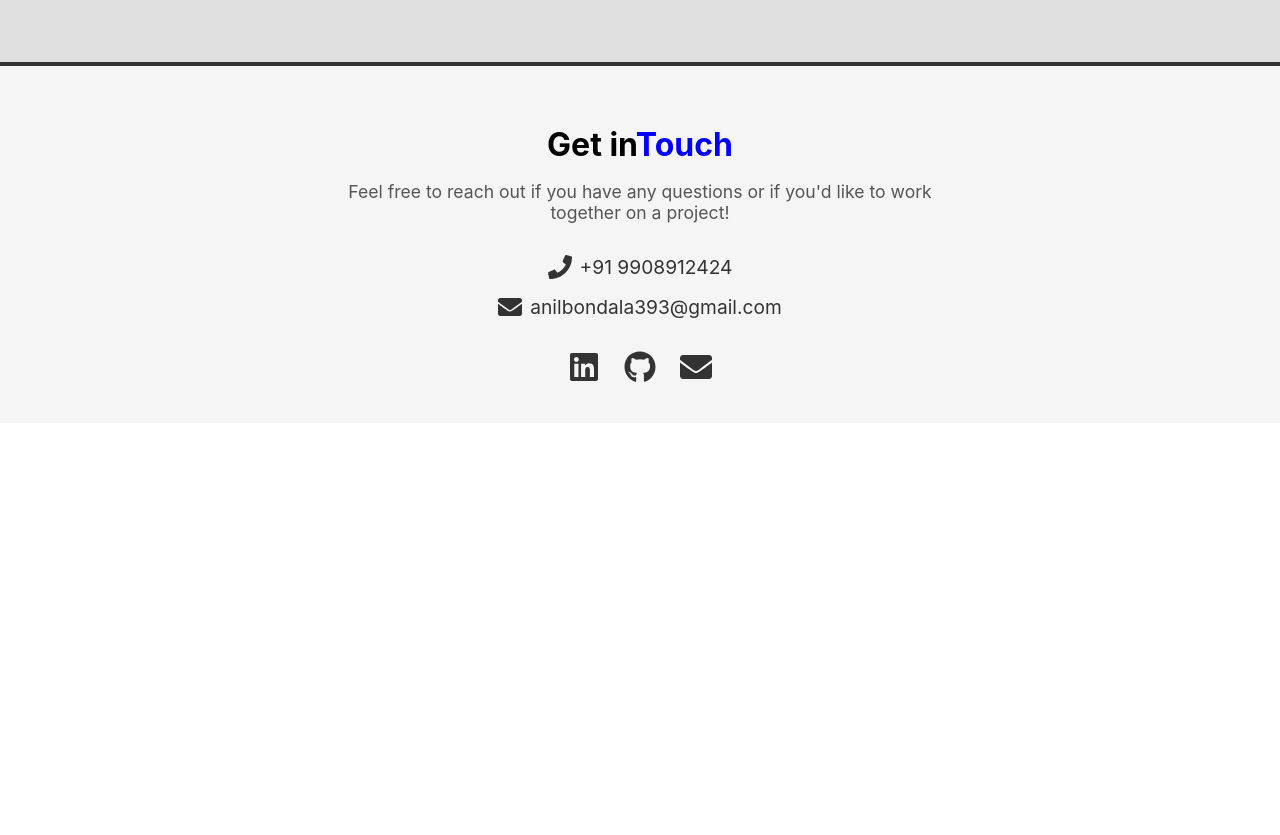
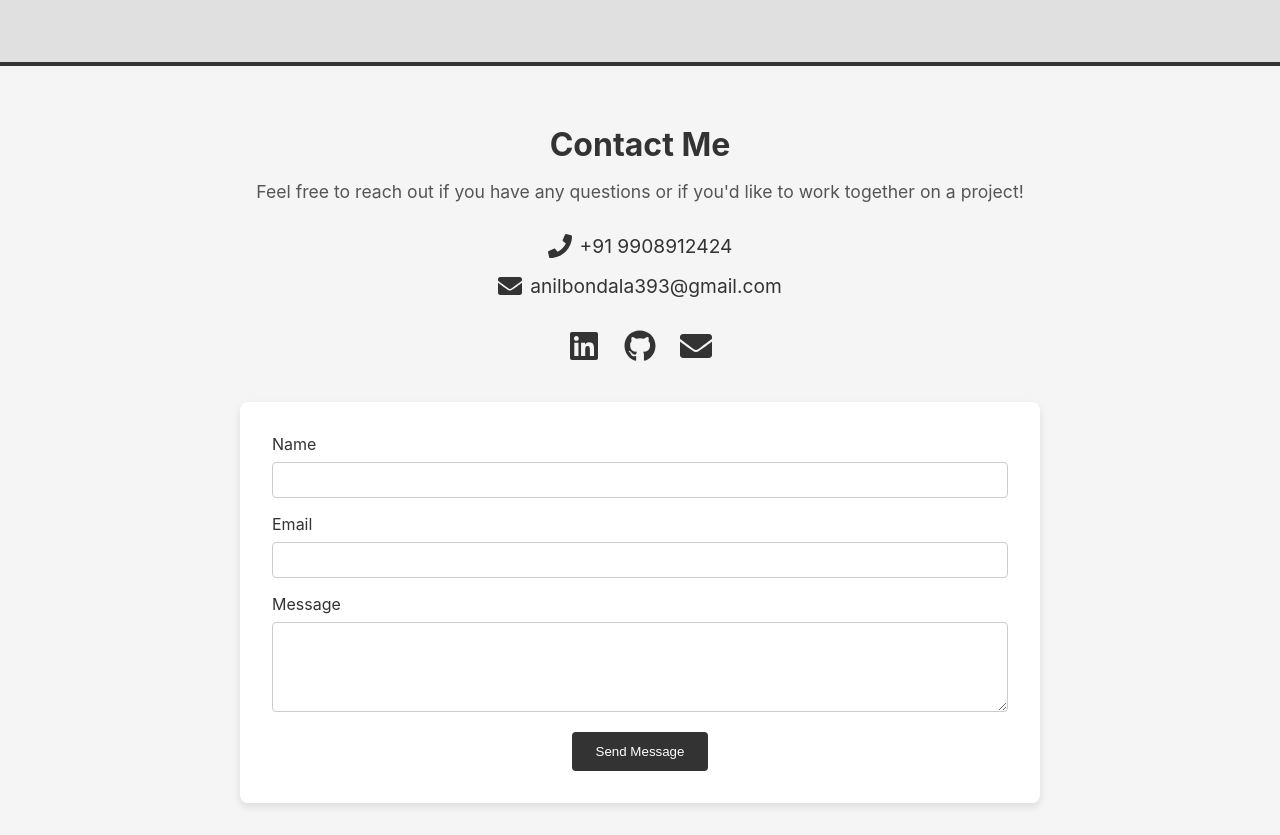
Before and after one commit to anilyadav393/anilprtfolio6, a React (Create React App) app: page / in a window 1280 px wide. Shown: the part 2500-3335 px from the top of the page. Before the commit the page ends 2923 px from the top, so only its background shows below. Built offline with nearby package versions, Linux system fonts and the light colour scheme; the HTML template or start-up script is replaced by a standard one.

Commit message:
first commit

```diff
--- a/src/components/Contact.js
+++ b/src/components/Contact.js
@@ -6,9 +6,7 @@ const Contact = () => {
   return (
     <Section id="contact">
       <Container>
-        <Heading>Get in
-          <span>Touch</span>
-          </Heading>
+        <Heading>Contact Me</Heading>
         <Text>
           Feel free to reach out if you have any questions or if you'd like to work together on a project!
         </Text>
@@ -26,13 +24,28 @@ const Contact = () => {
           <IconLink href="https://www.linkedin.com/in/anil-bondala-kalwakurthy?utm_source=share&utm_campaign=share_via&utm_content=profile&utm_medium=android_app" target="_blank" rel="noopener noreferrer">
             <FaLinkedin />
           </IconLink>
-          <IconLink href="https://github.com/anilyadav393/anilmovies/tree/main/src" target="_blank" rel="noopener noreferrer">
+          <IconLink href="https://github.com/anilyadav393/anilprtfolio5" target="_blank" rel="noopener noreferrer">
             <FaGithub />
           </IconLink>
           <IconLink href="mailto:youremail@example.com">
             <FaEnvelope />
           </IconLink>
         </Icons>
+        <Form>
+          <FormGroup>
+            <Label htmlFor="name">Name</Label>
+            <Input type="text" id="name" name="name" required />
+          </FormGroup>
+          <FormGroup>
+            <Label htmlFor="email">Email</Label>
+            <Input type="email" id="email" name="email" required />
+          </FormGroup>
+          <FormGroup>
+            <Label htmlFor="message">Message</Label>
+            <Textarea id="message" name="message" rows="4" required />
+          </FormGroup>
+          <Button type="submit">Send Message</Button>
+        </Form>
       </Container>
     </Section>
   );
@@ -45,7 +58,7 @@ const Section = styled.section`
 `;
 
 const Container = styled.div`
-  max-width: 600px;
+  max-width: 800px;
   margin: 0 auto;
   text-align: center;
 `;
@@ -53,10 +66,7 @@ const Container = styled.div`
 const Heading = styled.h2`
   font-size: 2rem;
   margin-bottom: 1rem;
-  color: sky-blue;
-  span{
-  color:blue;
-  }
+  color: #333;
 `;
 
 const Text = styled.p`
@@ -90,7 +100,7 @@ const Icons = styled.div`
   display: flex;
   justify-content: center;
   gap: 1.5rem;
-  margin-top: 1rem;
+  margin-bottom: 2rem;
 `;
 
 const IconLink = styled.a`
@@ -104,4 +114,57 @@ const IconLink = styled.a`
   }
 `;
 
+const Form = styled.form`
+  display: flex;
+  flex-direction: column;
+  align-items: center;
+  background: #fff;
+  padding: 2rem;
+  border-radius: 8px;
+  box-shadow: 0 4px 8px rgba(0, 0, 0, 0.1);
+`;
+
+const FormGroup = styled.div`
+  width: 100%;
+  margin-bottom: 1rem;
+  text-align: left;
+`;
+
+const Label = styled.label`
+  font-size: 1rem;
+  color: #333;
+`;
+
+const Input = styled.input`
+  width: 100%;
+  padding: 0.5rem;
+  margin-top: 0.5rem;
+  border: 1px solid #ccc;
+  border-radius: 4px;
+  font-size: 1rem;
+`;
+
+const Textarea = styled.textarea`
+  width: 100%;
+  padding: 0.5rem;
+  margin-top: 0.5rem;
+  border: 1px solid #ccc;
+  border-radius: 4px;
+  font-size: 1rem;
+`;
+
+const Button = styled.button`
+  padding: 0.75rem 1.5rem;
+  background: #333;
+  color: #fff;
+  border: none;
+  border-radius: 4px;
+  cursor: pointer;
+  transition: background 0.3s;
+
+  &:hover {
+    background: #555;
+  }
+`;
+
 export default Contact;
--- a/src/components/Skills.js
+++ b/src/components/Skills.js
@@ -38,6 +38,7 @@ const Section = styled.section`
 
 const Container = styled.div`
   text-align: center;
+  justify-content: center;
   h2 {
     font-size: 2.5rem;
   }
```
